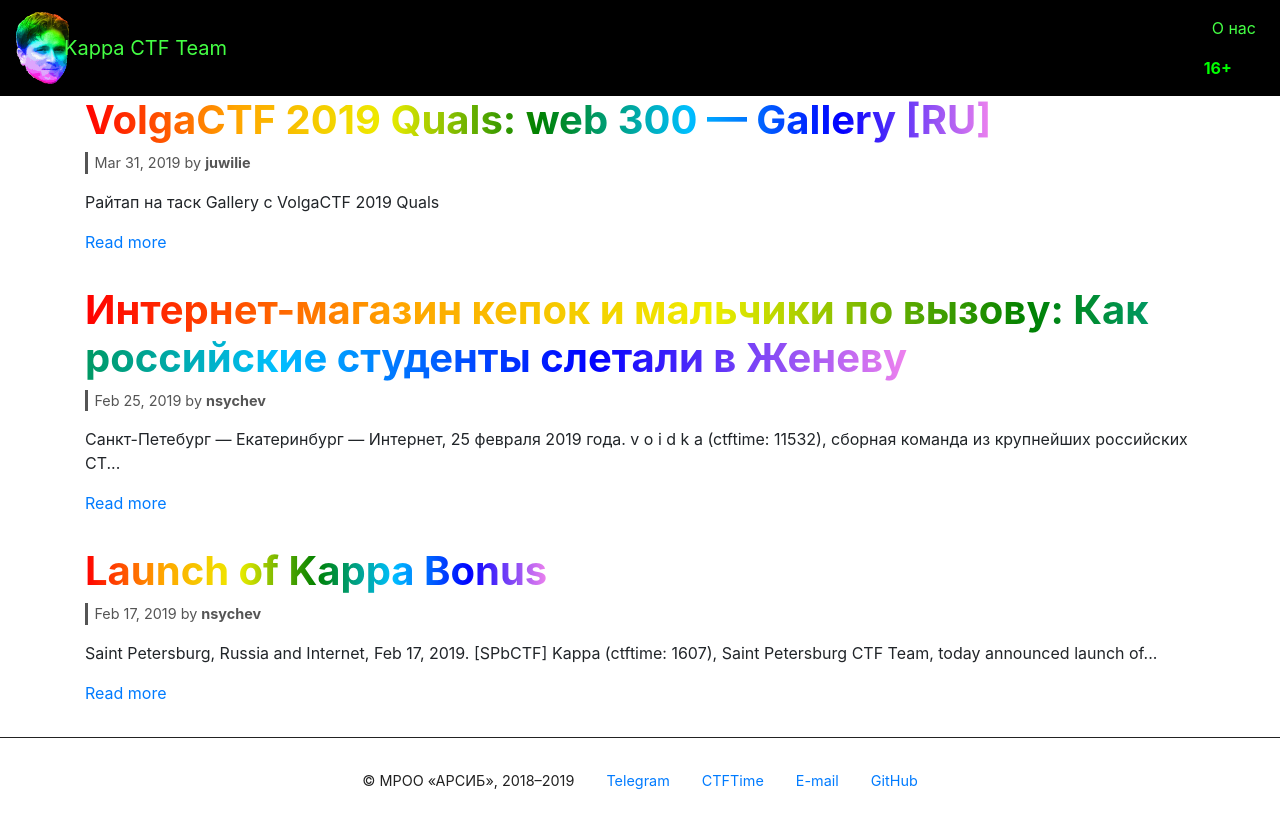
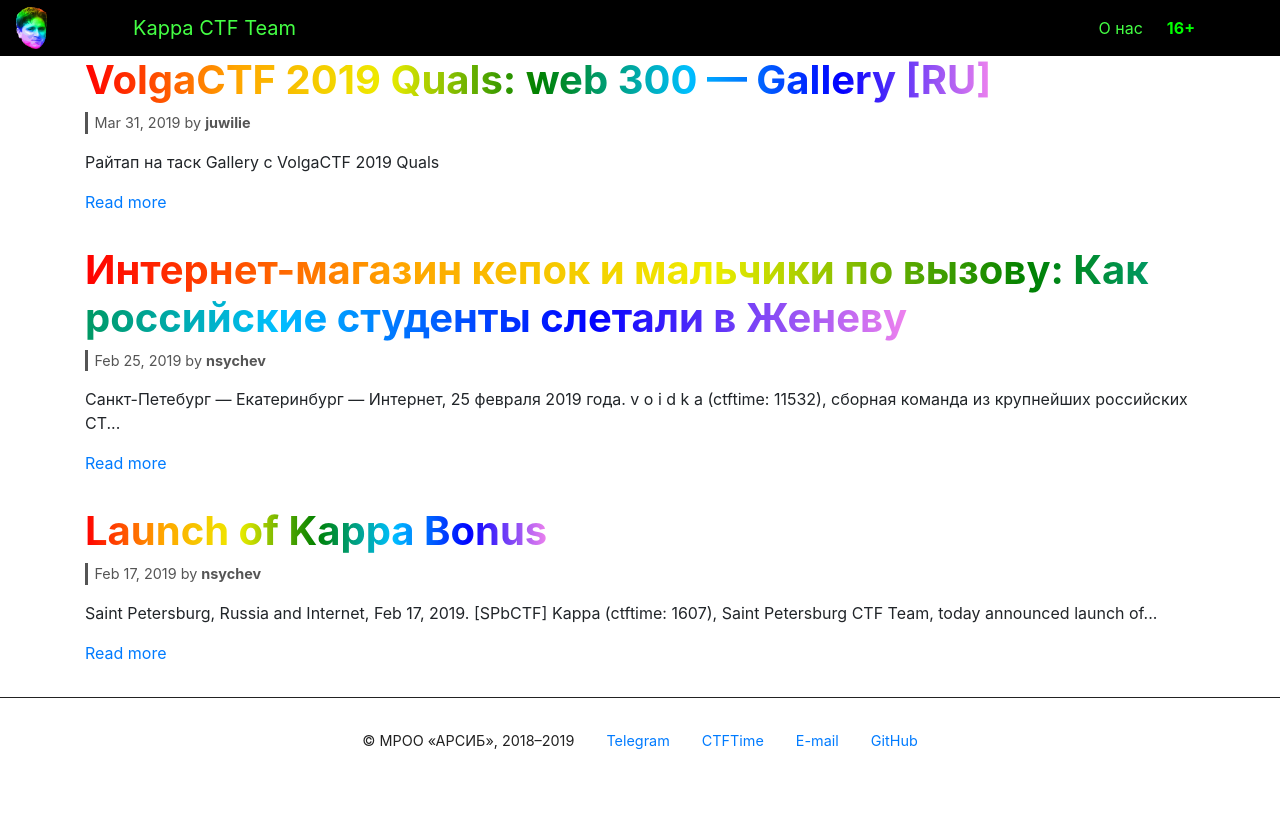
Before and after one commit to kappactf/kappactf.github.io, a Jekyll site: the page built from index.html, in a window 1280 px wide. Shown: the top 829 px of the page. Built offline with Jekyll 4.4.1, drawn with Linux system fonts in a browser that asks for light colours; the list of posts is cut into pages by our own code.

Commit message:
add container to menu

```diff
--- a/_layouts/default.html
+++ b/_layouts/default.html
@@ -12,16 +12,18 @@
 </head>
 <body>
     <nav class="navbar navbar-expand-md navbar-kappa">
+        <div class="container">
             <a href="{{ "/" | absolute_url }}" class="navbar-brand mr-auto">Kappa CTF Team</a>
 
-        <ul class="navbar-nav d-none d-md-block">
-            <li class="nav-item">
+            <ul class="navbar-nav d-none d-md-flex">
+                <li class="nav-item mr-3">
                     <a class="nav-link" href="/about.html">О нас</a>
                 </li>
                 <li class="nav-item navbar-text">
                     <strong>16+</strong>
                 </li>
             </ul>
+        </div>
     </nav>
 
     {{ content }}
```
Lines whose indentation alone changed are shown as unchanged.
